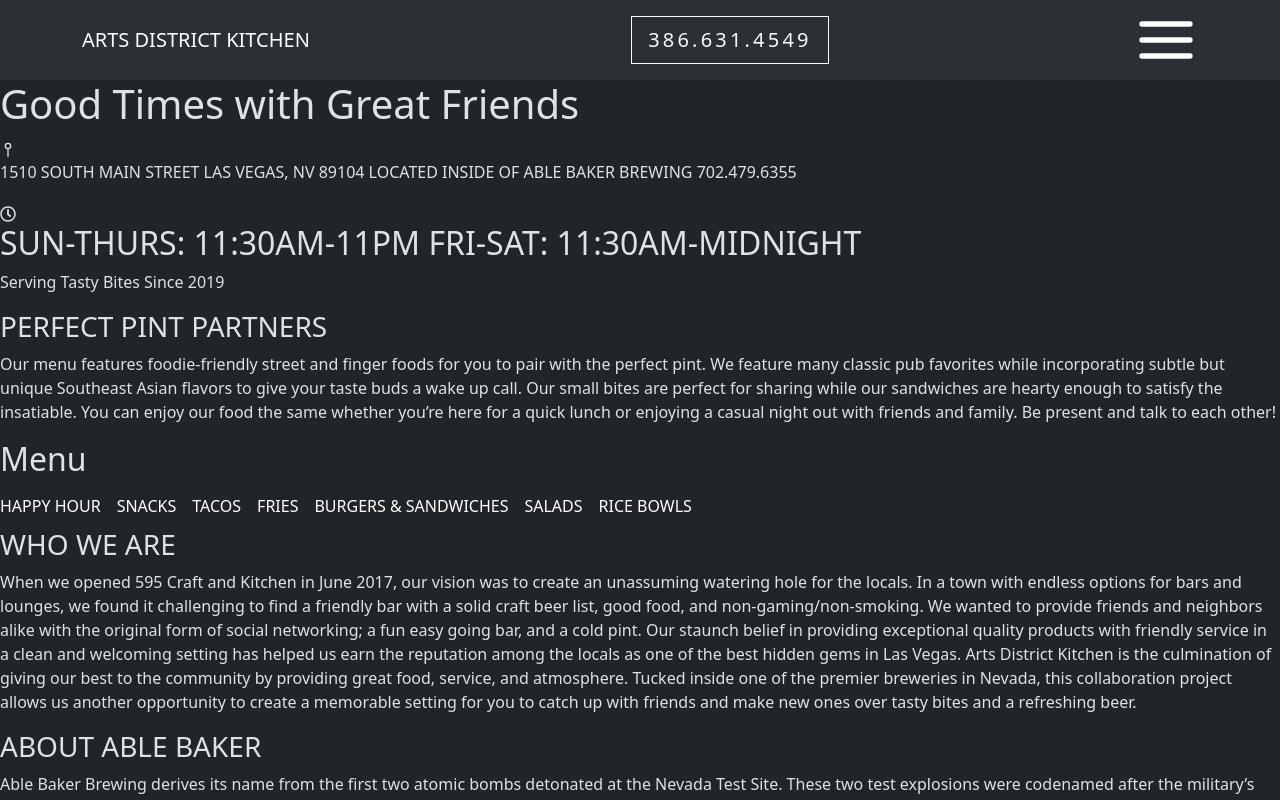
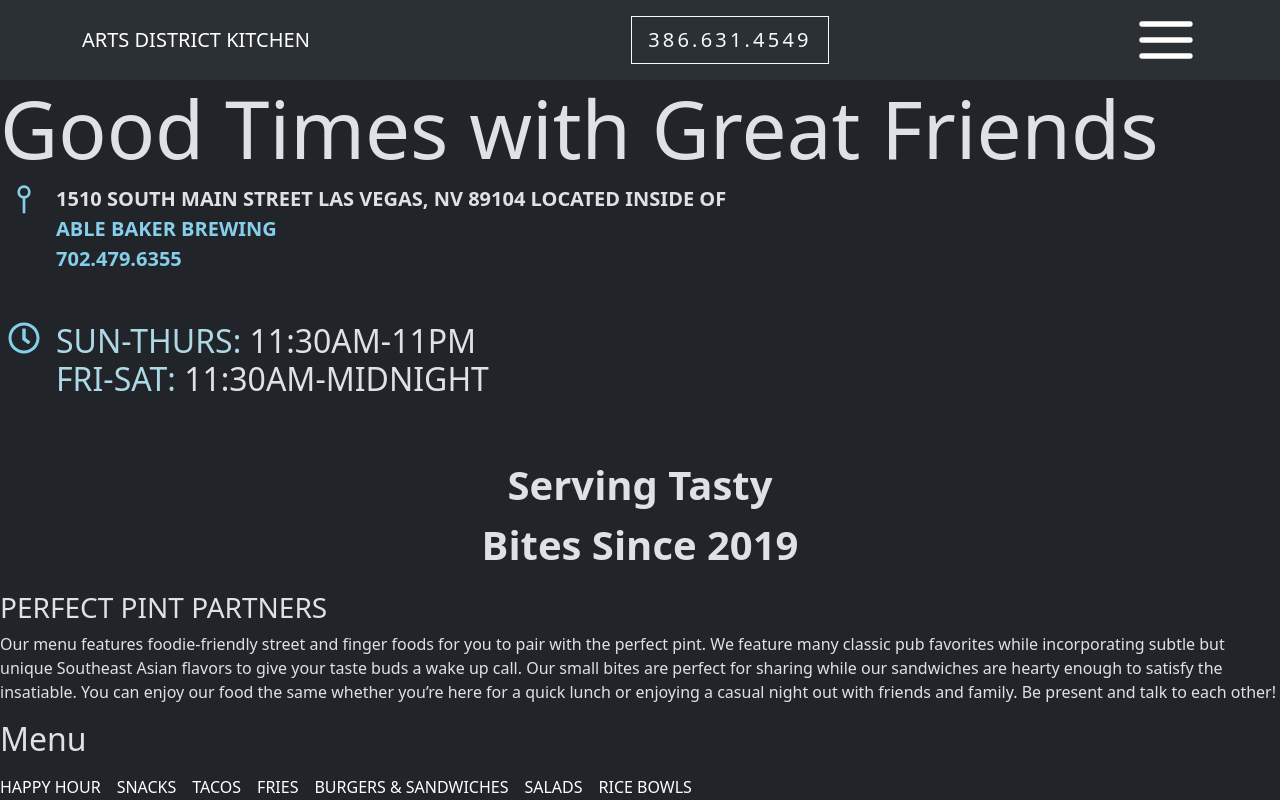
Before and after one commit to Lwmeek/Arts-District, a React (Vite) app: page / in a window 1280 px wide. Shown: the top 800 px of the page. Built offline with nearby package versions, Linux system fonts and the light colour scheme.

Commit message:
styling the header element

```diff
--- a/src/App.css
+++ b/src/App.css
@@ -6,6 +6,31 @@
 	margin: 0;
 }
 
+.phrase {
+	font-size: 5rem;
+}
+
+.symbol {
+	color: skyblue;
+	width: 3rem;
+	height: 2rem;
+}
+
+.special {
+	color: skyblue;
+}
+
+.special-day {
+	color: lightblue;
+}
+
+.baker, .number {
+	transition: all .3s;
+}
+.baker:hover, .number:hover {
+	color: white;
+	cursor: pointer;
+}
 /* General styles */
 
 .button {
--- a/src/App.jsx
+++ b/src/App.jsx
@@ -70,19 +70,28 @@
 					</button>
 				</Container>
 			</Navbar>
-			<h1>Good Times with Great Friends</h1>
+			<h1 className="phrase">Good Times with Great Friends</h1>
 			<div>
-				<GrLocationPin />
-				<address>
-					1510 SOUTH MAIN STREET LAS VEGAS, NV 89104 LOCATED INSIDE OF ABLE
-					BAKER BREWING 702.479.6355
-				</address>
+				<div className="d-flex gap-2 fs-5 mb-3 text-left">
+					<GrLocationPin className="symbol" />
+					<address className="fw-bold">
+						1510 SOUTH MAIN STREET LAS VEGAS, NV 89104 LOCATED INSIDE OF{" "}
+						<span className="special"><p className="baker mb-0">ABLE BAKER BREWING</p><p className="number">702.479.6355</p></span>
+					</address>
+				</div>
 			</div>
-			<div>
-				<FaRegClock />
-				<h2>SUN-THURS: 11:30AM-11PM FRI-SAT: 11:30AM-MIDNIGHT</h2>
+			<div className="d-flex gap-2 fs-4 mb-5">
+				<FaRegClock className="symbol" />
+				<h2>
+					<div>
+						<span className="special-day">SUN-THURS:</span> 11:30AM-11PM{" "}
+					</div>
+					<div>
+						<span className="special-day">FRI-SAT:</span> 11:30AM-MIDNIGHT
+					</div>
+				</h2>
 			</div>
-			<p>Serving Tasty Bites Since 2019</p>
+			<p className="fs-1 fw-bold text-center">Serving Tasty <br></br>Bites Since 2019</p>
 			<div>
 				<h3>PERFECT PINT PARTNERS</h3>
 				<p>
@@ -197,13 +206,13 @@
 				</form>
 			</div>
 			<section className="mail-list">
-			<FaStar />
+				<FaStar />
 				<h4>JOIN OUR MAILING LIST</h4>
 				<p>
 					Sign up for our newsletter and learn about special events and
 					promotions before we announce them anywhere else!
 				</p>
-				<input type="email" name="" id="" placeholder="Email Address"/>
+				<input type="email" name="" id="" placeholder="Email Address" />
 				<button>SUBSCRIBE</button>
 			</section>
 			<footer>
```
